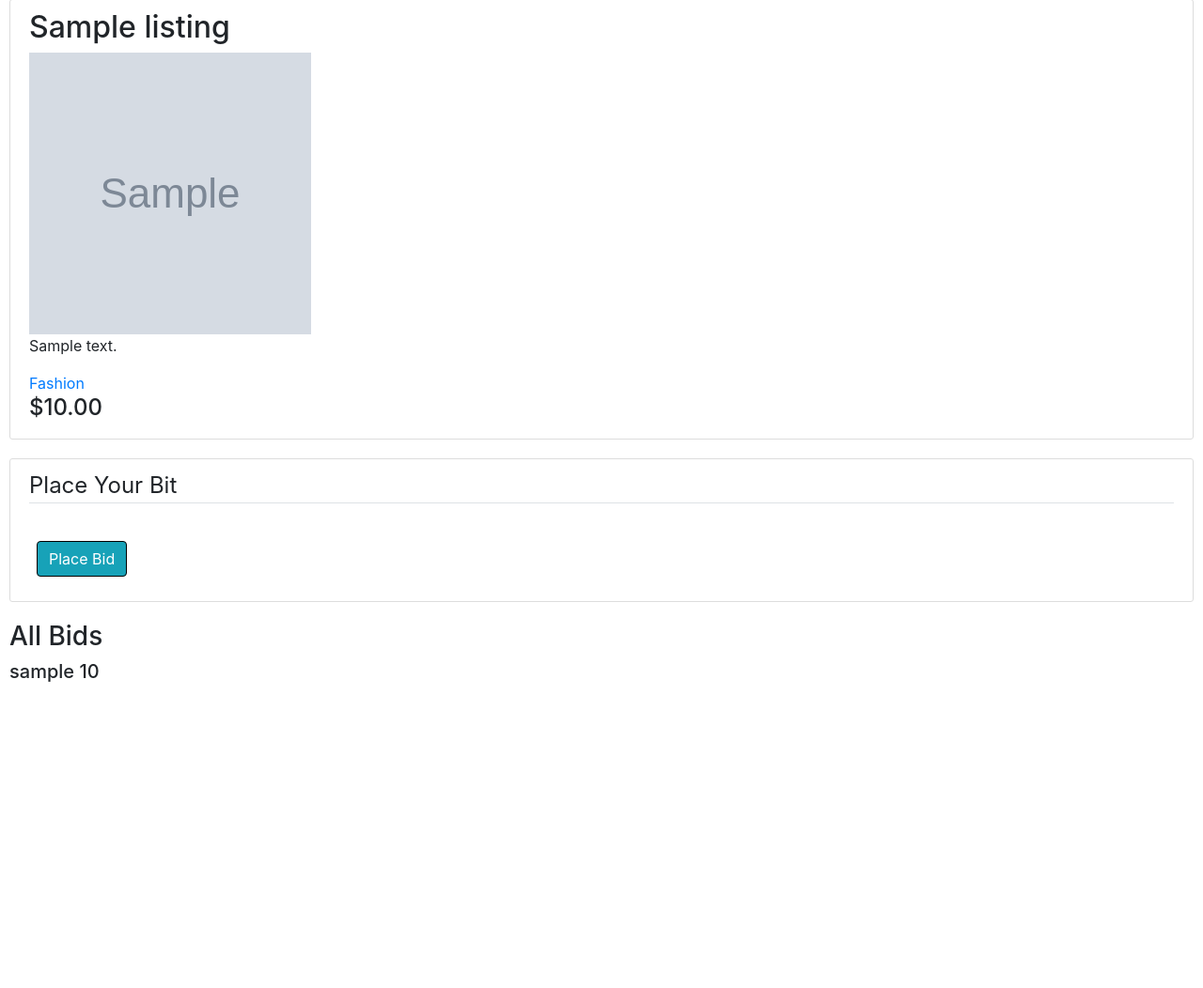
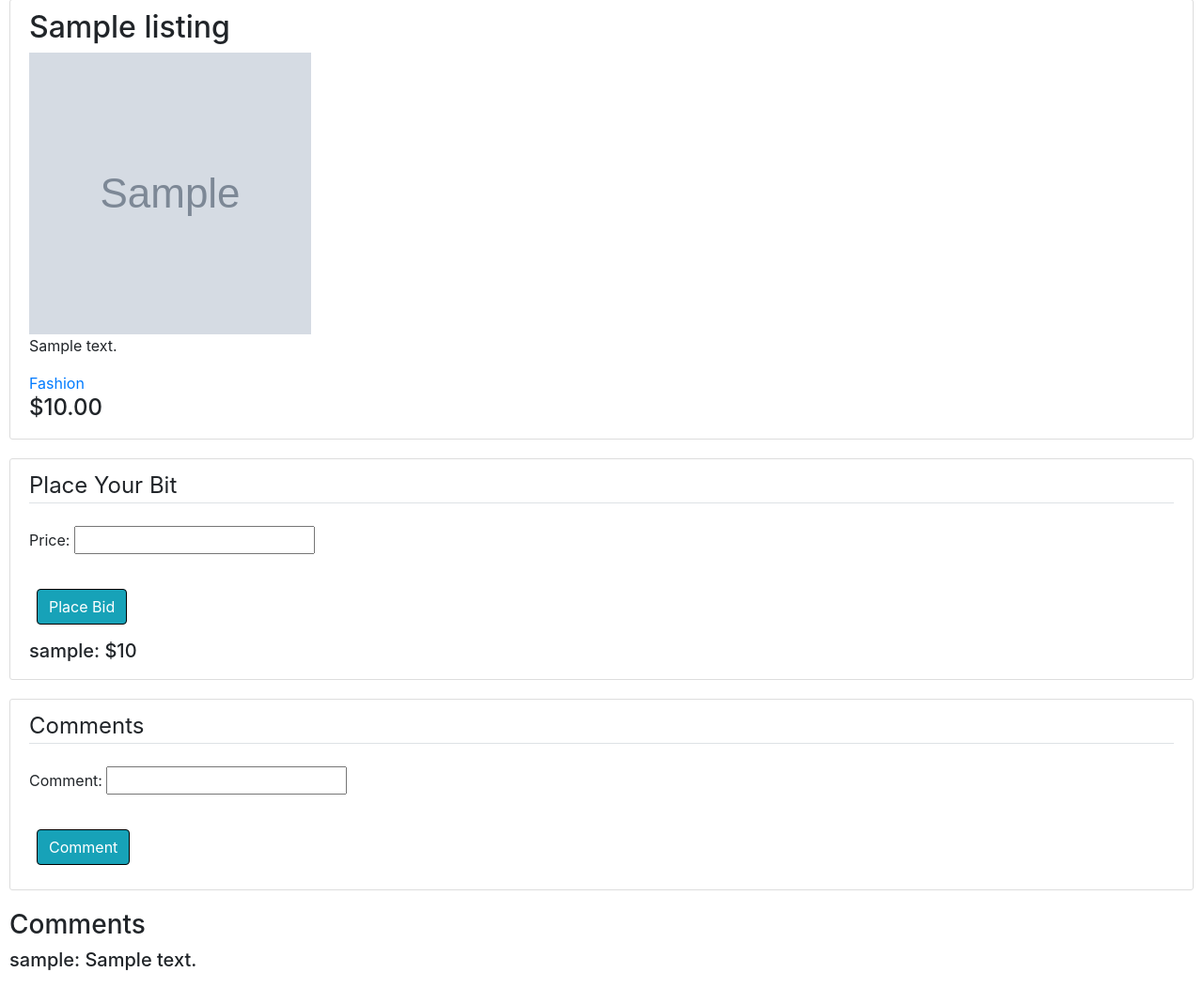
Before and after one commit to Smilkoski/commerce, a Django app: page /detail/1/ in a window 1280 px wide. Shown: the part 164-1216 px from the top of the page at 94% size. Before the commit the page ends 890 px from the top, so only its background shows below. Run offline with Django 3.2, Linux system fonts and the light colour scheme; a user stored in the database is signed in; tables that the repository leaves empty hold one stand-in row (values such as "Sample post"); grey boxes marked "Sample" are stand-in pictures; some libraries are stand-ins or nearby versions.

Commit message:
add comments to detail template

```diff
--- a/auctions/templates/auctions/detail_listing.html
+++ b/auctions/templates/auctions/detail_listing.html
@@ -24,24 +24,46 @@
             {% csrf_token %}
             <fieldset class="form-group">
                 <legend class="border-bottom mb-4">Place Your Bit</legend>
-                {{ form.as_p }}
+                {{ b_form.as_p }}
             </fieldset>
             <div class="form-group ml-2">
                 <button class="btn btn-info" style="border: black 1px solid" type="submit">Place Bid</button>
+
             </div>
         </form>
-    </div>
-    {% endif %}
 
-    {% if bids.count > 0 %}
+        {% if bids.count > 0 %}
         <div>
-            <h3>All Bids</h3>
         {% for b in bids %}
             <div>
-                <h5>{{ user }}  {{ b.price }}</h5>
+                <h5>{{ b.user_id }}:  ${{ b.price }}</h5>
             </div>
         {% endfor %}
         </div>
+        {% endif %}
+    </div>
+    <div class='content-section'>
+        <form method="POST" enctype="multipart/form-data">
+            {% csrf_token %}
+            <fieldset class="form-group">
+                <legend class="border-bottom mb-4">Comments</legend>
+                {{ c_form.as_p }}
+            </fieldset>
+            <div class="form-group ml-2">
+                <button class="btn btn-info" style="border: black 1px solid" type="submit">Comment</button>
+            </div>
+        </form>
+
+    </div>
     {% endif %}
-
+        {% if comments.count > 0 %}
+        <div>
+        <h3>Comments</h3>
+        {% for c in comments %}
+            <div>
+                <h5>{{ c.user_id }}:  {{ c.comment }}</h5>
+            </div>
+        {% endfor %}
+        </div>
+        {% endif %}
 {% endblock %}
```
